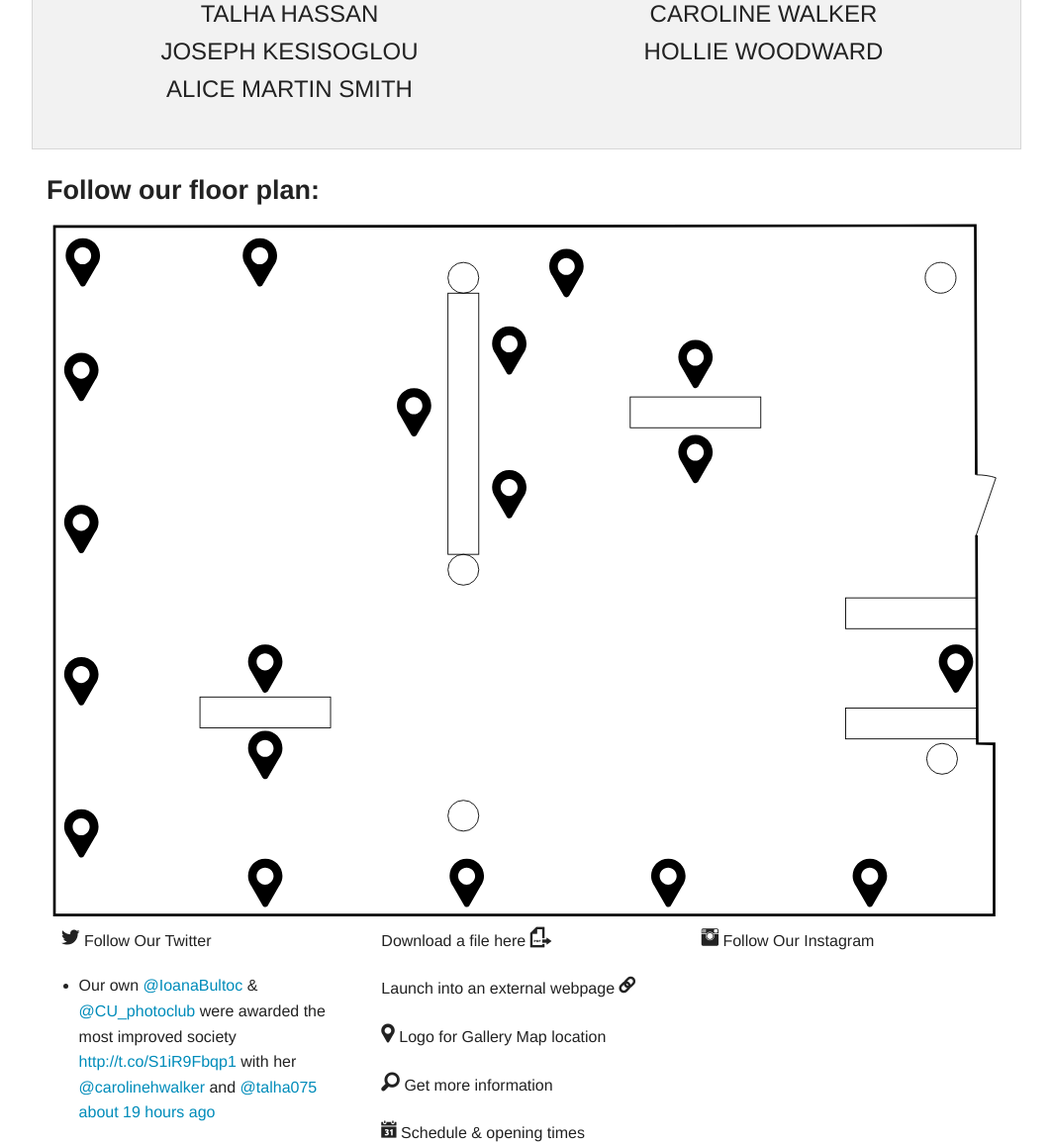
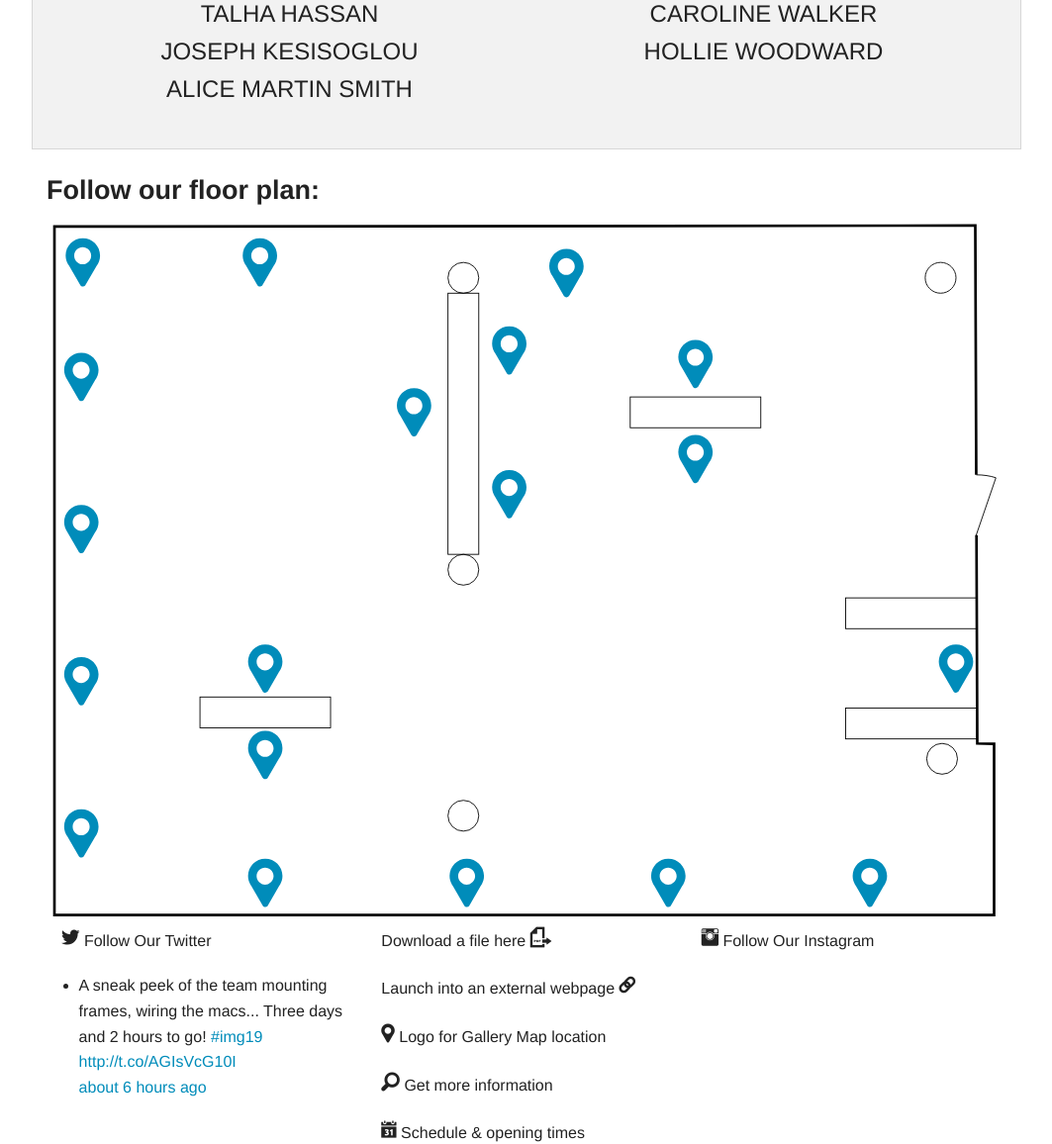
Before and after one commit to lensgeek/img19, a PHP site: page / in a window 1280 px wide. Shown: the part 886-2042 px from the top of the page at 99% size, without its empty margins (108-1171 px from the left). Run offline with PHP 8.4, Linux system fonts and the light colour scheme; data that the repository does not hold is empty; some libraries are stand-ins or nearby versions; some web fonts are replaced.

Commit message:
Linked SVG correctly

```diff
--- a/index.php
+++ b/index.php
@@ -67,139 +67,139 @@
 <rect x="907.214" y="556.72" fill="none" stroke="#000000" stroke-miterlimit="10" width="148.234" height="34.967"/>
 <rect x="907.214" y="431.581" fill="none" stroke="#000000" stroke-miterlimit="10" width="148.234" height="34.965"/>
 <rect x="174.211" y="544.118" fill="none" stroke="#000000" stroke-miterlimit="10" width="148.234" height="34.965"/>
-<a href="#"><g>
+<a class="marker" xlink:href="Author/Alex-Mason" id="Alex-Mason"><g>
   <path d="M1032.47,484.417c-10.79,0-19.53,8.745-19.53,19.53c0,4.383,1.442,8.428,3.88,11.686l12.527,21.7
     c0.073,0.14,0.146,0.279,0.235,0.407l0.027,0.048l0.008-0.004c0.64,0.884,1.669,1.461,2.864,1.461c1.076,0,2.016-0.49,2.662-1.245
     l0.033,0.018l0.123-0.214c0.184-0.247,0.346-0.51,0.463-0.801l12.272-21.259c2.487-3.279,3.966-7.363,3.966-11.797
     C1052.001,493.162,1043.261,484.417,1032.47,484.417z M1032.277,513.85c-5.317,0-9.623-4.309-9.623-9.623s4.306-9.623,9.623-9.623
     s9.623,4.309,9.623,9.623C1041.9,509.54,1037.595,513.85,1032.277,513.85z"/>
 </g></a>
-<g>
+<a class="marker" xlink:href="Author/Melissa-Santos" id="Melissa-Santos"><g>
   <path d="M736.747,246.474c-10.79,0-19.53,8.745-19.53,19.53c0,4.383,1.442,8.428,3.88,11.686l12.527,21.7
     c0.073,0.14,0.146,0.279,0.235,0.407l0.027,0.048l0.008-0.004c0.64,0.884,1.669,1.461,2.864,1.461c1.076,0,2.016-0.49,2.662-1.245
     l0.033,0.018l0.123-0.214c0.184-0.247,0.346-0.51,0.463-0.801l12.272-21.259c2.487-3.279,3.966-7.363,3.966-11.797
     C756.278,255.219,747.538,246.474,736.747,246.474z M736.555,275.906c-5.317,0-9.623-4.309-9.623-9.623s4.306-9.623,9.623-9.623
     s9.623,4.309,9.623,9.623C746.178,271.597,741.872,275.906,736.555,275.906z"/>
-</g>
-<g>
+</g></a>
+<a class="marker" xlink:href="Author/Alex-Edwards" id="Alex-Edwards"><g>
   <path d="M248.327,484.416c-10.79,0-19.53,8.746-19.53,19.531c0,4.383,1.442,8.428,3.88,11.686l12.527,21.699
     c0.073,0.141,0.146,0.279,0.235,0.408l0.027,0.047l0.008-0.004c0.64,0.885,1.669,1.461,2.864,1.461c1.076,0,2.016-0.49,2.662-1.244
     l0.033,0.018l0.123-0.215c0.184-0.246,0.346-0.51,0.463-0.801l12.272-21.258c2.487-3.279,3.966-7.363,3.966-11.797
     C267.858,493.162,259.118,484.416,248.327,484.416z M248.135,513.85c-5.317,0-9.623-4.309-9.623-9.623s4.306-9.623,9.623-9.623
     s9.623,4.309,9.623,9.623C257.758,509.539,253.452,513.85,248.135,513.85z"/>
-</g>
-<g>
+</g></a>
+<a class="marker" xlink:href="Author/HollieWoodward" id="Hollie-Woodward"><g>
   <path d="M248.327,582.584c-10.79,0-19.53,8.746-19.53,19.531c0,4.383,1.442,8.428,3.88,11.686l12.527,21.699
     c0.073,0.141,0.146,0.279,0.235,0.408l0.027,0.047l0.008-0.004c0.64,0.885,1.669,1.461,2.864,1.461c1.076,0,2.016-0.49,2.662-1.244
     l0.033,0.018l0.123-0.215c0.184-0.246,0.346-0.51,0.463-0.801l12.272-21.258c2.487-3.279,3.966-7.363,3.966-11.797
     C267.858,591.33,259.118,582.584,248.327,582.584z M248.135,612.018c-5.317,0-9.623-4.309-9.623-9.623s4.306-9.623,9.623-9.623
     s9.623,4.309,9.623,9.623C257.758,607.707,253.452,612.018,248.135,612.018z"/>
-</g>
-<g>
+</g></a>
+<a class="marker" xlink:href="Author/Lauren-Thatcher" id="Lauren-Thatcher"><g>
   <path d="M736.747,138.661c-10.79,0-19.53,8.746-19.53,19.531c0,4.383,1.442,8.428,3.88,11.686l12.527,21.699
     c0.073,0.141,0.146,0.279,0.235,0.408l0.027,0.047l0.008-0.004c0.64,0.885,1.669,1.461,2.864,1.461c1.076,0,2.016-0.49,2.662-1.244
     l0.033,0.018l0.123-0.215c0.184-0.246,0.346-0.51,0.463-0.801l12.272-21.258c2.487-3.279,3.966-7.363,3.966-11.797
     C756.278,147.407,747.538,138.661,736.747,138.661z M736.555,168.095c-5.317,0-9.623-4.309-9.623-9.623s4.306-9.623,9.623-9.623
     s9.623,4.309,9.623,9.623C746.178,163.784,741.872,168.095,736.555,168.095z"/>
-</g>
-<g>
+</g></a>
+<a class="marker" xlink:href="Author/Caroline-Walker" id="Caroline-Walker"><g>
   <path d="M525.349,286.474c-10.79,0-19.53,8.746-19.53,19.531c0,4.383,1.442,8.428,3.88,11.686l12.527,21.699
     c0.073,0.141,0.146,0.279,0.235,0.408l0.027,0.047l0.008-0.004c0.64,0.885,1.669,1.461,2.864,1.461c1.076,0,2.016-0.49,2.662-1.244
     l0.033,0.018l0.123-0.215c0.184-0.246,0.346-0.51,0.463-0.801l12.272-21.258c2.487-3.279,3.966-7.363,3.966-11.797
     C544.88,295.22,536.14,286.474,525.349,286.474z M525.156,315.907c-5.317,0-9.623-4.309-9.623-9.623s4.306-9.623,9.623-9.623
     s9.623,4.309,9.623,9.623C534.779,311.597,530.474,315.907,525.156,315.907z"/>
-</g>
-<g>
+</g></a>
+<a class="marker" xlink:href="Author/Heidi-Culverwell" id="Heidi-Culverwell"><g>
   <path d="M525.349,123.313c-10.79,0-19.53,8.746-19.53,19.531c0,4.383,1.442,8.428,3.88,11.686l12.527,21.699
     c0.073,0.141,0.146,0.279,0.235,0.408l0.027,0.047l0.008-0.004c0.64,0.885,1.669,1.461,2.864,1.461c1.076,0,2.016-0.49,2.662-1.244
     l0.033,0.018l0.123-0.215c0.184-0.246,0.346-0.51,0.463-0.801l12.272-21.258c2.487-3.279,3.966-7.363,3.966-11.797
     C544.88,132.06,536.14,123.313,525.349,123.313z M525.156,152.747c-5.317,0-9.623-4.309-9.623-9.623s4.306-9.623,9.623-9.623
     s9.623,4.309,9.623,9.623C534.779,148.437,530.474,152.747,525.156,152.747z"/>
-</g>
-<g>
+</g></a>
+<a class="marker" xlink:href="Author/Melissa-Stapleton" id="Melissa-Stapleton"><g>
   <path d="M590.251,35.474c-10.79,0-19.53,8.746-19.53,19.531c0,4.383,1.442,8.428,3.88,11.686l12.527,21.699
     c0.073,0.141,0.146,0.279,0.235,0.408l0.027,0.047l0.008-0.004c0.64,0.885,1.669,1.461,2.864,1.461c1.076,0,2.016-0.49,2.662-1.244
     l0.033,0.018l0.123-0.215c0.184-0.246,0.346-0.51,0.463-0.801l12.272-21.258c2.487-3.279,3.966-7.363,3.966-11.797
     C609.782,44.22,601.042,35.474,590.251,35.474z M590.059,64.907c-5.317,0-9.623-4.309-9.623-9.623s4.306-9.623,9.623-9.623
     s9.623,4.309,9.623,9.623C599.682,60.597,595.376,64.907,590.059,64.907z"/>
-</g>
-<g>
+</g></a>
+<a class="marker" xlink:href="Author/Theo-Ellison" id="Theo-Ellison"><g>
   <path d="M417.251,193.551c-10.79,0-19.53,8.746-19.53,19.531c0,4.383,1.442,8.428,3.88,11.686l12.527,21.699
     c0.073,0.141,0.146,0.279,0.235,0.408l0.027,0.047l0.008-0.004c0.64,0.885,1.669,1.461,2.864,1.461c1.076,0,2.016-0.49,2.662-1.244
     l0.033,0.018l0.123-0.215c0.184-0.246,0.346-0.51,0.463-0.801l12.272-21.258c2.487-3.279,3.966-7.363,3.966-11.797
     C436.782,202.297,428.042,193.551,417.251,193.551z M417.059,222.984c-5.317,0-9.623-4.309-9.623-9.623s4.306-9.623,9.623-9.623
     s9.623,4.309,9.623,9.623C426.682,218.674,422.376,222.984,417.059,222.984z"/>
-</g>
-<g>
+</g></a>
+<a class="marker" xlink:href="Author/Kate-Green" id="Kate-Green"><g>
   <path d="M41.251,23.313c-10.79,0-19.53,8.746-19.53,19.531c0,4.383,1.442,8.428,3.88,11.686l12.527,21.699
     c0.073,0.141,0.146,0.279,0.235,0.408l0.027,0.047l0.008-0.004c0.64,0.885,1.669,1.461,2.864,1.461c1.076,0,2.016-0.49,2.662-1.244
     l0.033,0.018l0.123-0.215c0.184-0.246,0.346-0.51,0.463-0.801l12.272-21.258c2.487-3.279,3.966-7.363,3.966-11.797
     C60.782,32.06,52.042,23.313,41.251,23.313z M41.059,52.747c-5.317,0-9.623-4.309-9.623-9.623s4.306-9.623,9.623-9.623
     s9.623,4.309,9.623,9.623C50.682,48.437,46.376,52.747,41.059,52.747z"/>
-</g>
-<g>
+</g></a>
+<a class="marker" xlink:href="Author/Lee-Hassal" id="Lee-Hassal"><g>
   <path d="M242.251,23.314c-10.79,0-19.53,8.746-19.53,19.531c0,4.383,1.442,8.428,3.88,11.686l12.527,21.699
     c0.073,0.141,0.146,0.279,0.235,0.408l0.027,0.047l0.008-0.004c0.64,0.885,1.669,1.461,2.864,1.461c1.076,0,2.016-0.49,2.662-1.244
     l0.033,0.018l0.123-0.215c0.184-0.246,0.346-0.51,0.463-0.801l12.272-21.258c2.487-3.279,3.966-7.363,3.966-11.797
     C261.782,32.06,253.042,23.314,242.251,23.314z M242.059,52.748c-5.317,0-9.623-4.309-9.623-9.623s4.306-9.623,9.623-9.623
     s9.623,4.309,9.623,9.623C251.682,48.437,247.376,52.748,242.059,52.748z"/>
-</g>
-<g>
+</g></a>
+<a class="marker" xlink:href="Author/Christopher-Traford" id="Christopher-Traford"><g>
   <path d="M39.532,153.316c-10.79,0-19.53,8.746-19.53,19.531c0,4.383,1.442,8.428,3.88,11.686l12.527,21.699
     c0.073,0.141,0.146,0.279,0.235,0.408l0.027,0.047l0.008-0.004c0.64,0.885,1.669,1.461,2.864,1.461c1.076,0,2.016-0.49,2.662-1.244
     l0.033,0.018l0.123-0.215c0.184-0.246,0.346-0.51,0.463-0.801l12.272-21.258c2.487-3.279,3.966-7.363,3.966-11.797
     C59.063,162.062,50.323,153.316,39.532,153.316z M39.34,182.75c-5.317,0-9.623-4.309-9.623-9.623s4.306-9.623,9.623-9.623
     s9.623,4.309,9.623,9.623C48.963,178.439,44.657,182.75,39.34,182.75z"/>
-</g>
-<g>
+</g></a>
+<a class="marker" xlink:href="Author/Tania-Merriman" id="Tania-Merriman"><g>
   <path d="M39.532,326.061c-10.79,0-19.53,8.746-19.53,19.531c0,4.383,1.442,8.428,3.88,11.686l12.527,21.699
     c0.073,0.141,0.146,0.279,0.235,0.408l0.027,0.047l0.008-0.004c0.64,0.885,1.669,1.461,2.864,1.461c1.076,0,2.016-0.49,2.662-1.244
     l0.033,0.018l0.123-0.215c0.184-0.246,0.346-0.51,0.463-0.801l12.272-21.258c2.487-3.279,3.966-7.363,3.966-11.797
     C59.063,334.807,50.323,326.061,39.532,326.061z M39.34,355.495c-5.317,0-9.623-4.309-9.623-9.623s4.306-9.623,9.623-9.623
     s9.623,4.309,9.623,9.623C48.963,351.184,44.657,355.495,39.34,355.495z"/>
-</g>
-<g>
+</g></a>
+<a class="marker" xlink:href="Author/Alice-Martin-Smith" id="Alice-Martin-Smith"><g>
   <path d="M39.532,498.807c-10.79,0-19.53,8.746-19.53,19.531c0,4.383,1.442,8.428,3.88,11.685l12.527,21.699
     c0.073,0.141,0.146,0.279,0.235,0.408l0.027,0.047l0.008-0.004c0.64,0.885,1.669,1.461,2.864,1.461c1.076,0,2.016-0.49,2.662-1.244
     l0.033,0.018l0.123-0.215c0.184-0.246,0.346-0.51,0.463-0.801l12.272-21.258c2.487-3.278,3.966-7.362,3.966-11.796
     C59.063,507.553,50.323,498.807,39.532,498.807z M39.34,528.239c-5.317,0-9.623-4.308-9.623-9.622s4.306-9.623,9.623-9.623
     s9.623,4.309,9.623,9.623C48.963,523.93,44.657,528.239,39.34,528.239z"/>
-</g>
-<g>
+</g></a>
+<a class="marker" xlink:href="Author/Sifis-Kesisoglou" id="Sifis-Kesisoglou"><g>
   <path d="M39.532,671.552c-10.79,0-19.53,8.746-19.53,19.531c0,4.383,1.442,8.428,3.88,11.685l12.527,21.699
     c0.073,0.141,0.146,0.279,0.235,0.408l0.027,0.047l0.008-0.004c0.64,0.885,1.669,1.461,2.864,1.461c1.076,0,2.016-0.49,2.662-1.244
     l0.033,0.018l0.123-0.215c0.184-0.246,0.346-0.51,0.463-0.801l12.272-21.258c2.487-3.278,3.966-7.362,3.966-11.796
     C59.063,680.298,50.323,671.552,39.532,671.552z M39.34,700.984c-5.317,0-9.623-4.308-9.623-9.622s4.306-9.623,9.623-9.623
     s9.623,4.309,9.623,9.623C48.963,696.675,44.657,700.984,39.34,700.984z"/>
-</g>
-<g>
+</g></a>
+<a class="marker" xlink:href="Author/Talha-Muhammad" id="Talha-Muhammad"><g>
   <path d="M248.327,727.699c-10.79,0-19.53,8.746-19.53,19.531c0,4.383,1.442,8.428,3.88,11.685l12.527,21.699
     c0.073,0.141,0.146,0.279,0.235,0.408l0.027,0.047l0.008-0.004c0.64,0.885,1.669,1.461,2.864,1.461c1.076,0,2.016-0.49,2.662-1.244
     l0.033,0.018l0.123-0.215c0.184-0.246,0.346-0.51,0.463-0.801l12.272-21.258c2.487-3.278,3.966-7.362,3.966-11.796
     C267.858,736.445,259.118,727.699,248.327,727.699z M248.135,757.132c-5.317,0-9.623-4.308-9.623-9.622s4.306-9.623,9.623-9.623
     s9.623,4.309,9.623,9.623C257.758,752.822,253.452,757.132,248.135,757.132z"/>
-</g>
-<g>
+</g></a>
+<a class="marker" xlink:href="Author/Rachel-Appleby" id="Rachel-Appleby"><g>
   <path d="M477.113,727.699c-10.79,0-19.53,8.746-19.53,19.531c0,4.383,1.442,8.428,3.88,11.685l12.527,21.699
     c0.073,0.141,0.146,0.279,0.235,0.408l0.027,0.047l0.008-0.004c0.64,0.885,1.669,1.461,2.864,1.461c1.076,0,2.016-0.49,2.662-1.244
     l0.033,0.018l0.123-0.215c0.184-0.246,0.346-0.51,0.463-0.801l12.272-21.258c2.487-3.278,3.966-7.362,3.966-11.796
     C496.645,736.445,487.904,727.699,477.113,727.699z M476.921,757.132c-5.317,0-9.623-4.308-9.623-9.622s4.306-9.623,9.623-9.623
     s9.623,4.309,9.623,9.623C486.544,752.822,482.238,757.132,476.921,757.132z"/>
-</g>
-<g>
+</g></a>
+<a class="marker" xlink:href="Author/Ioana-Bultoc" id="Ioana-Bultoc"><g>
   <path d="M705.899,727.699c-10.79,0-19.53,8.746-19.53,19.531c0,4.383,1.442,8.428,3.88,11.685l12.527,21.699
     c0.073,0.141,0.146,0.279,0.235,0.408l0.027,0.047l0.008-0.004c0.64,0.885,1.669,1.461,2.864,1.461c1.076,0,2.016-0.49,2.662-1.244
     l0.033,0.018l0.123-0.215c0.184-0.246,0.346-0.51,0.463-0.801l12.272-21.258c2.487-3.278,3.966-7.362,3.966-11.796
     C725.431,736.445,716.69,727.699,705.899,727.699z M705.707,757.132c-5.317,0-9.623-4.308-9.623-9.622s4.306-9.623,9.623-9.623
     s9.623,4.309,9.623,9.623C715.33,752.822,711.024,757.132,705.707,757.132z"/>
-</g>
-<g>
+</g></a>
+<a class="marker" xlink:href="Author/Sophie-Moet" id="Sophie-Moet"><g>
   <path d="M934.686,727.699c-10.79,0-19.53,8.746-19.53,19.531c0,4.383,1.442,8.428,3.88,11.685l12.527,21.699
     c0.073,0.141,0.146,0.279,0.235,0.408l0.027,0.047l0.008-0.004c0.64,0.885,1.669,1.461,2.864,1.461c1.076,0,2.016-0.49,2.662-1.244
     l0.033,0.018l0.123-0.215c0.184-0.246,0.346-0.51,0.463-0.801l12.272-21.258c2.487-3.278,3.966-7.362,3.966-11.796
     C954.217,736.445,945.477,727.699,934.686,727.699z M934.493,757.132c-5.317,0-9.623-4.308-9.623-9.622s4.306-9.623,9.623-9.623
     s9.623,4.309,9.623,9.623C944.116,752.822,939.811,757.132,934.493,757.132z"/>
-</g>
+</g></a>
         </svg>
       </div>
     </div>
--- a/scss/_custom.scss
+++ b/scss/_custom.scss
@@ -18,6 +18,17 @@
 	margin: 20px auto 20px auto;
 }
 
+a.marker {
+	path {
+		fill: #008CBA;
+	}
+	:visited {
+		path {
+			fill : #F2F2F2;
+		}
+	}
+}
+
 .instathumb {
 	width:100%;
 	max-width:614px;
--- a/tweets.txt
+++ b/tweets.txt
@@ -1 +1 @@
-<ul class="home-tweets-ul"><li><p class="home-tweet-tweet">Our own <a href="http://twitter.com/IoanaBultoc" target="_blank">@IoanaBultoc</a> & <a href="http://twitter.com/CU_photoclub" target="_blank">@CU_photoclub</a> were awarded the most improved society <a href="http://t.co/S1iR9Fbqp1" target="_blank">http://t.co/S1iR9Fbqp1</a> with her <a href="http://twitter.com/carolinehwalker" target="_blank">@carolinehwalker</a> and <a href="http://twitter.com/talha075" target="_blank">@talha075</a><br/><span class="home-tweet-date"><a href="http://twitter.com/img_19">about 19 hours ago</a></span></p></li></ul>
+<ul class="home-tweets-ul"><li><p class="home-tweet-tweet">A sneak peek of the team mounting frames, wiring the macs... Three days and 2 hours to go! <a href="http://twitter.com/search?q=%23img19" target="_blank">#img19</a> <a href="http://t.co/AGIsVcG10I" target="_blank">http://t.co/AGIsVcG10I</a><br/><span class="home-tweet-date"><a href="http://twitter.com/img_19">about 6 hours ago</a></span></p></li></ul>
```
Also changed, not shown: README.md, css/app.css, img/floorplan.svg.
